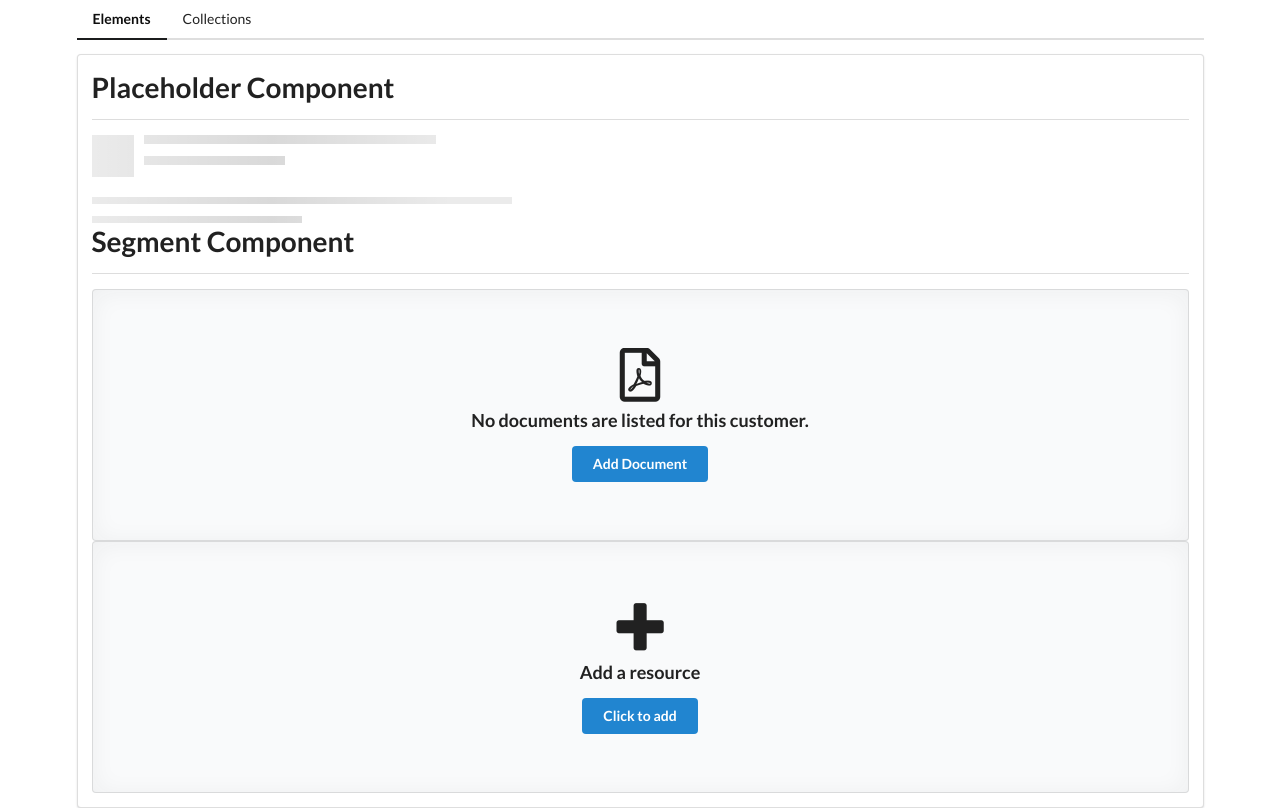
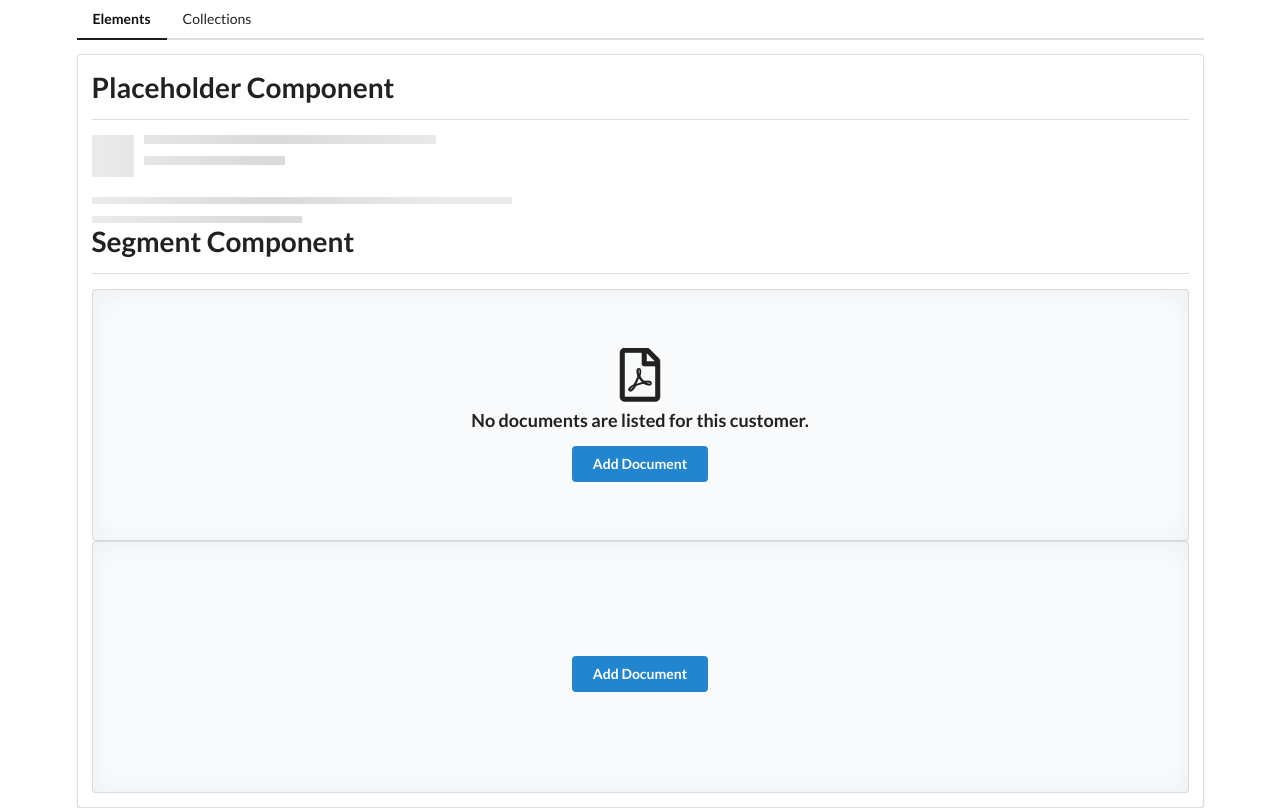
Before and after one commit to akgmage/components, an Angular app: page /elements in a window 1280 px wide. Built offline with nearby package versions, Linux system fonts and the light colour scheme.

Commit message:
Add another app-segment without header

```diff
--- a/src/app/elements/elements-home/elements-home.component.html
+++ b/src/app/elements/elements-home/elements-home.component.html
@@ -11,13 +11,12 @@
         Add Document
     </button>
 </app-segment>
-
 <app-segment>
-    <header>
-        <i class="add icon"></i>
-        Add a resource
-    </header>
+    <!-- <header>
+        <i class="pdf file outline icon"></i>
+        No documents are listed for this customer.
+    </header> -->
     <button class="ui primary button">
-        Click to add
+        Add Document
     </button>
 </app-segment>
```
